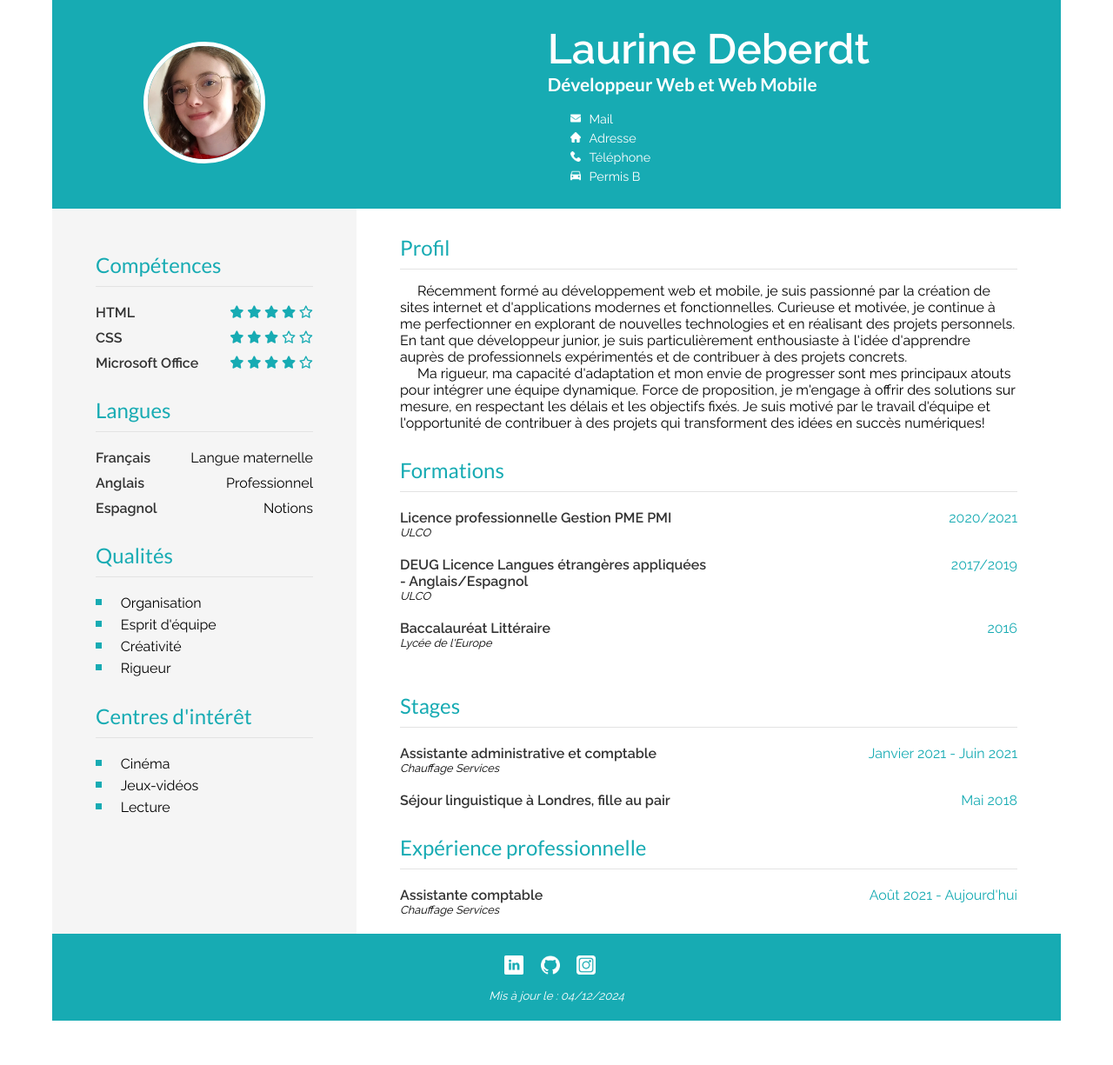
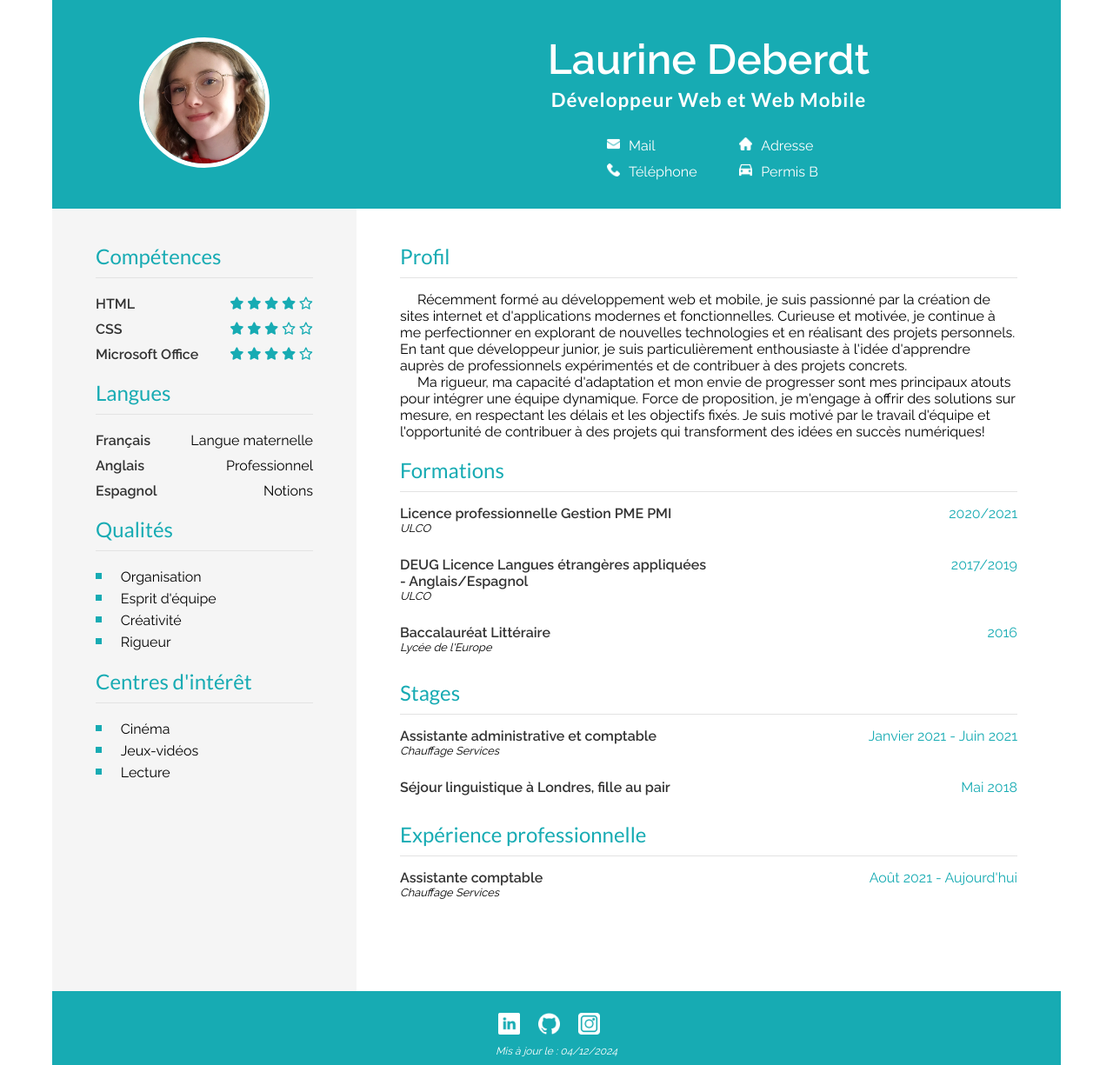
Before and after one commit to Laurinedbt/Devoir-Bilan-1, a plain HTML site: page index.html in a window 1280 px wide. Shown: the whole page at 87% size. Before the commit the page ends 1174 px from the top, so only its background shows below. Drawn offline with Linux system fonts and the light colour scheme.

Commit message:
Graphic effects done

```diff
--- a/css/style.css
+++ b/css/style.css
@@ -8,13 +8,14 @@ header, main, footer{
 }
 
 footer{
-    height: 100px;
+    height: 85px;
 }
 
 footer p{
     font-style: italic;
+    font-size: 0.9em;
     text-align: center;
-    padding-top: 10px;
+    padding-top: 5px;
 }
 
 .logo{
@@ -23,7 +24,7 @@ footer p{
 }
 
 .logo img{
-    padding-right: 15px;
+    padding-right: 17px;
 }
 
 header{
@@ -39,9 +40,19 @@ mark{
     font-size: 3em;
 }
 
+.name{
+    text-align: center;
+    padding-top: 40px;
+}
+
+.info-container{
+    margin: 0;
+    width: 810px;
+}
+
 figure{
     margin: 0;
-    width: 140px;
+    width: 150px;
 }
 
 .figure{
@@ -53,8 +64,8 @@ figure{
 }
 
 figure img{
-    width: 140px;
-    height: 140px;
+    width: 150px;
+    height: 150px;
     border: 5px solid #ffffff;
     border-radius: 50%;
 }
@@ -63,20 +74,34 @@ li img{
     padding-right: 10px;
 }
 
-.info-container{
-    margin: auto;
-}
-
 .info-container ul{
     list-style-type: none;
 }
 
+.contact_list{
+    display: flex;
+    justify-content: center;
+    padding-top: 10px;
+}
+
+.contact_list ul{
+    margin: 0;
+    padding-right: 20px;
+}
+
+.contact_list ul li{
+    padding-bottom: 5px;
+}
+
 header ul li{
-    font-size: 0.9em
+    font-size: 1em;
 }
 
 h1{
-    font-size: 1.3em;
+    font-size: 1.4em;
+    text-align: center;
+    padding-top: 5px;
+    letter-spacing: 1px;
 }
 
 h2{
@@ -90,6 +115,7 @@ h2{
 main{
     display: grid;
     grid-template-columns: 350px auto;
+    height: 900px;
 }
 
 aside{
@@ -109,7 +135,6 @@ aside{
 .title-container{
     border-bottom: 1px solid #e3e3e3;
     margin: 0;
-    padding-top: 10px;
 }
 
 .bold{
@@ -151,6 +176,10 @@ section{
     padding-top: 15px;
 }
 
+.profil{
+    padding-top: 20px;
+}
+
 .date{
     color: #17abb3;
     grid-column: 2;
@@ -179,20 +208,35 @@ section{
     white-space: nowrap;
 }
 
-.section{
+.section_part{
     display: grid;
     grid-template-columns: 1fr 1fr;
-    padding-top: 20px;
+    padding-bottom: 10px;
     margin: 0;
+    margin-top: 15px;
 }
 
-.section .bold, .place{
+.section_part .bold, .place{
     grid-column: 1;
     margin: 0;
 }
 
 .place{
     font-style: italic;
-    padding-bottom: 20px;
     font-size: 0.8em;
 }
+
+.logo img:hover{
+    opacity: 0.8;
+}
+
+figure img:hover{
+    cursor: zoom-in;
+}
+
+.section_part:hover{
+    background-color: #e3e3e3;
+    border-left: 5px solid #17abb3;
+    padding-left: 5px;
+    padding-top: 5px;
+}
--- a/index.html
+++ b/index.html
@@ -13,18 +13,26 @@
     <header>
         <div class="figure">
             <figure>
-                <img src="IMAGE/PROFIL.jpg" alt="Photo de profil">
+                <a href="IMAGE/PROFIL.jpg" target="_blank">
+                    <img src="IMAGE/PROFIL.jpg" alt="Photo de profil">
+                </a>
             </figure>
         </div>
         <div class="info-container">
-            <mark>Laurine Deberdt</mark>
+            <div class="name">
+                <mark>Laurine Deberdt</mark>
+            </div>
             <h1>Développeur Web et Web Mobile</h1>
-            <ul>
-                <li><img src="./IMAGE/email.png" height="12px" alt="Envelope">Mail</li>
-                <li><img src="./IMAGE/maison.png" height="12px" alt="Home">Adresse</li>
-                <li> <img src="./IMAGE/telephone.png" height="12px" alt="Phone">Téléphone</li>
-                <li><img src="./IMAGE/voiture-avant.png" height="12px" alt="Car">Permis B</li>
-            </ul>
+            <div class="contact_list">
+                <ul>
+                    <li><img src="./IMAGE/email.png" height="15px" alt="Envelope">Mail</li>
+                    <li> <img src="./IMAGE/telephone.png" height="15px" alt="Phone">Téléphone</li>
+                </ul>
+                <ul>
+                    <li><img src="./IMAGE/maison.png" height="15px" alt="Home">Adresse</li>
+                    <li><img src="./IMAGE/voiture-avant.png" height="15px" alt="Car">Permis B</li>
+                </ul>
+            </div>
         </div>
     </header>
     <main>
@@ -106,13 +114,17 @@
                 <div class="title-container">
                     <h2>Formations</h2>
                 </div>
-                <div class="section">
-                    <p class="bold">Licence professionnelle Gestion PME PMI</p>
-                    <p class="date">2020/2021</p>
-                    <p class="place">ULCO</p>
+                <div class="section_part">
+                    <p class="bold formation1">Licence professionnelle Gestion PME PMI</p>
+                    <p class="date formation1">2020/2021</p>
+                    <p class="place formation1">ULCO</p>
+                </div>
+                <div class="section_part">
                     <p class="bold">DEUG Licence Langues étrangères appliquées - Anglais/Espagnol</p>
                     <p class="date">2017/2019</p>
                     <p class="place">ULCO</p>
+                </div>
+                <div class="section_part">
                     <p class="bold">Baccalauréat Littéraire</p>
                     <p class="date">2016</p>
                     <p class="place">Lycée de l'Europe</p>
@@ -122,10 +134,12 @@
                 <div class="title-container">
                     <h2>Stages</h2>
                 </div>
-                <div class="section">
+                <div class="section_part">
                     <p class="bold">Assistante administrative et comptable</p>
                     <p class="date">Janvier 2021 - Juin 2021</p>
                     <p class="place">Chauffage Services</p>
+                </div>
+                <div class="section_part">
                     <p class="bold">Séjour linguistique à Londres, fille au pair</p>
                     <p class="date">Mai 2018</p>
                 </div>
@@ -134,7 +148,7 @@
                 <div class="title-container">
                     <h2>Expérience professionnelle</h2>
                 </div>
-                <div class="section">
+                <div class="section_part">
                     <p class="bold">Assistante comptable</p>
                     <p class="date">Août 2021 - Aujourd'hui</p>
                     <p class="place">Chauffage Services</p>
@@ -144,9 +158,9 @@
     </main>
     <footer>
         <div class="logo">
-            <img src="./IMAGE/linkedin.png" height="22px" alt="Linkedin Logo">
-            <img src="./IMAGE/github.png" height="22px" alt="GitHub Logo">
-            <img src="./IMAGE/instagram.png" height="22px" alt="Instagram Logo">
+            <img src="./IMAGE/linkedin.png" height="25px" alt="Linkedin Logo">
+            <img src="./IMAGE/github.png" height="25px" alt="GitHub Logo">
+            <img src="./IMAGE/instagram.png" height="25px" alt="Instagram Logo">
         </div>
         <p><small>Mis à jour le : <time datetime="2024-12-04">04/12/2024</time></small></p>
     </footer>
```
